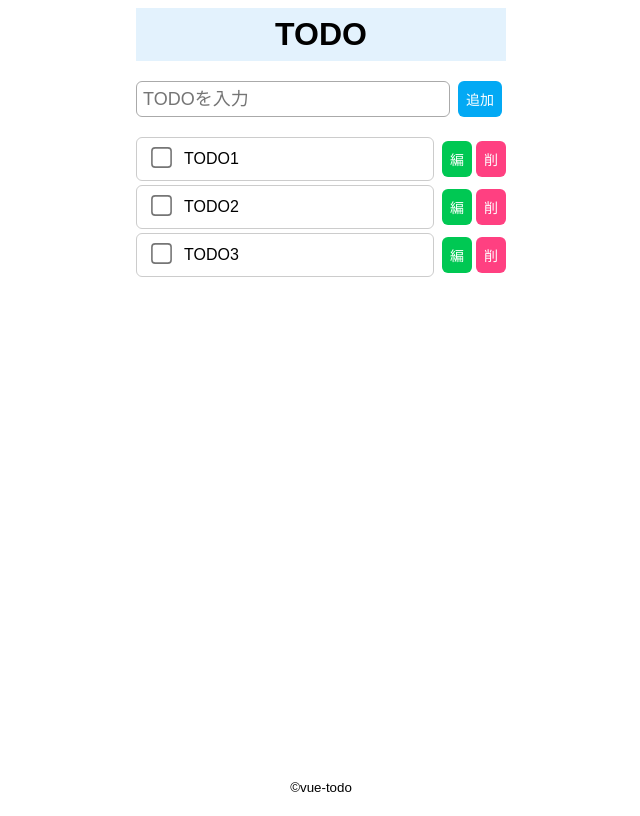
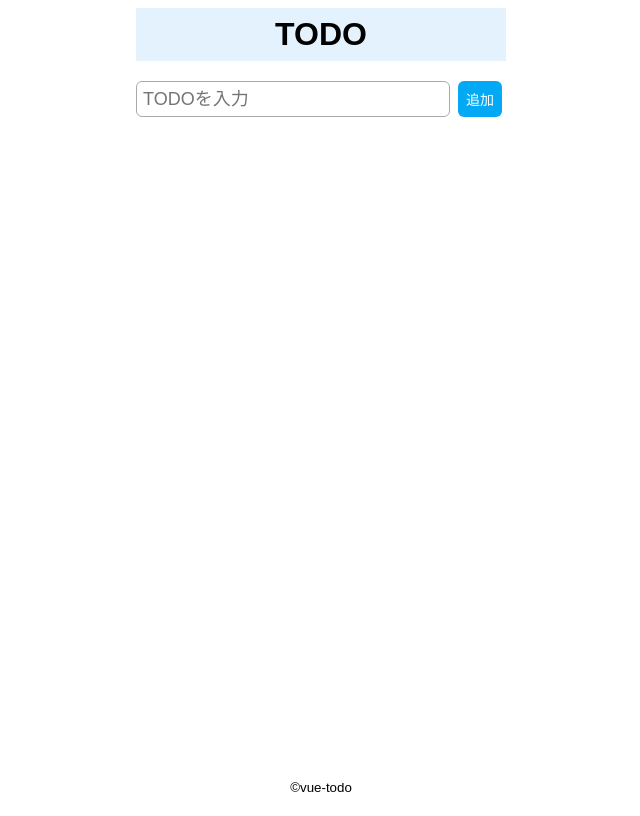
Before and after one commit to neginasu/Vue_Todo, a Vue app: page / in a window 1280 px wide. Shown: the whole page, without its empty margins (319-959 px from the left). Built offline with nearby package versions, Linux system fonts and the light colour scheme; the HTML template or start-up script is replaced by a standard one.

Commit message:
feat: 初期値をローカルストレージから取る処理を追加

```diff
--- a/src/components/MainTodo.vue
+++ b/src/components/MainTodo.vue
@@ -7,11 +7,9 @@ type Todo = {
 };
 
 const todoTaskRef = ref('');
-const todoListRef = ref<Todo[]>([
-{id: 1, task: "TODO1"},
-{id: 2, task: "TODO2"},
-{id: 3, task: "TODO3"},
-]);
+const todoListRef = ref<Todo[]>([]);
+const ls = localStorage.todoLIst;
+todoListRef.value = ls ? JSON.parse(ls) : [];
 
 const addTodo = () => {
   const id = new Date().getTime();
@@ -32,16 +30,16 @@ const addTodo = () => {
     <button class="btn" @click="addTodo">追加</button>
   </div>
   <div class="box_list">
-    <div v-for="todo in todoListRef" :key="todo.id" class="todo_list" >
+    <div v-for="todo in todoListRef" :key="todo.id" class="todo_list">
       <div class="todo">
-        <input type="checkbox" class="check" /><label>{{todo.task}}</label>
+        <input type="checkbox" class="check" /><label>{{ todo.task }}</label>
       </div>
       <div class="btns">
         <button class="btn green">編</button>
         <button class="btn pink">削</button>
       </div>
     </div>
-    </div>
+  </div>
 </template>
 
 <style scoped>
```
